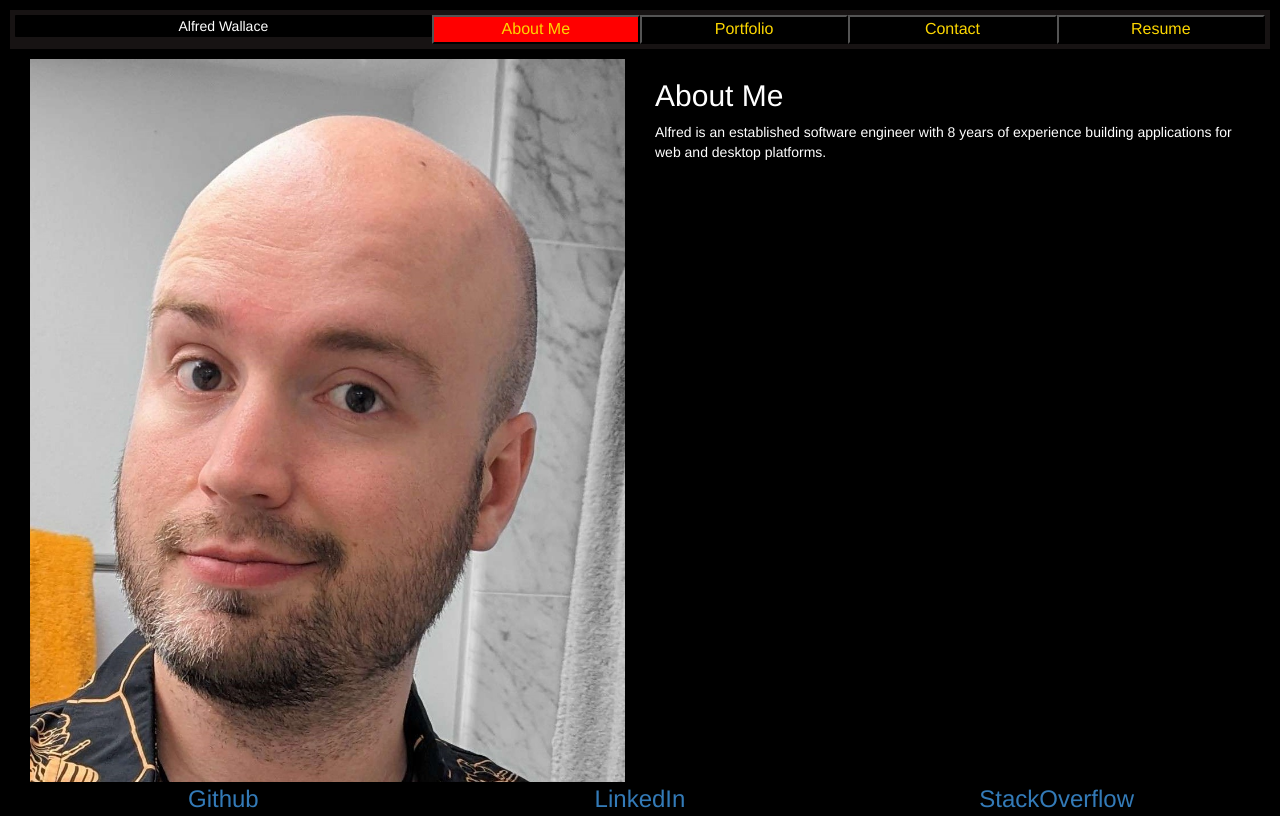
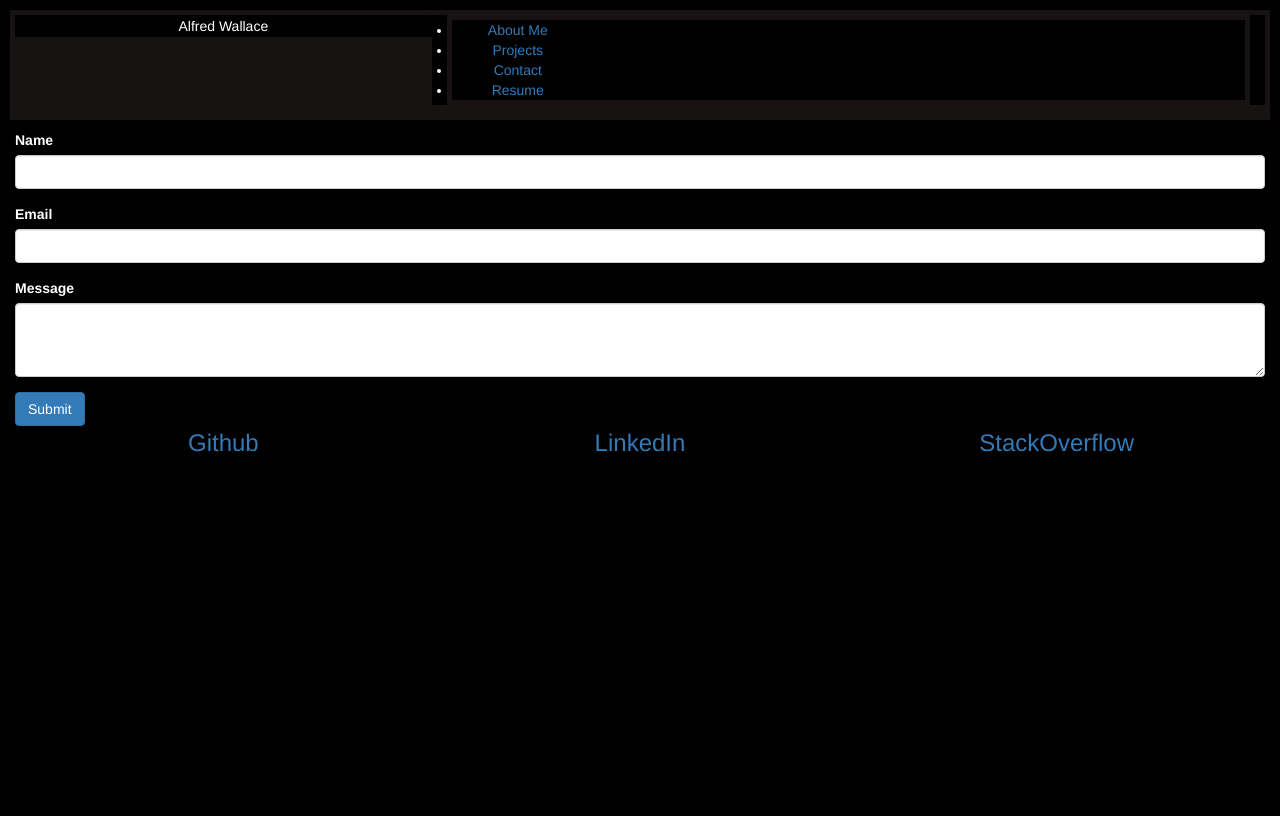
Before and after one commit to alfwall/portfolio-redux, a React (Vite) app: page /contact in a window 1280 px wide. Built offline with nearby package versions, Linux system fonts and the light colour scheme.

Commit message:
Swapped to react-router-dom, which has hella messed up the CSS

```diff
--- a/package.json
+++ b/package.json
@@ -12,7 +12,8 @@
   },
   "dependencies": {
     "react": "^18.2.0",
-    "react-dom": "^18.2.0"
+    "react-dom": "^18.2.0",
+    "react-router-dom": "^6.24.1"
   },
   "devDependencies": {
     "@types/react": "^18.2.15",
--- /dev/null
+++ b/src/App/Body/AboutMe/index.jsx
@@ -0,0 +1,18 @@
+function AboutMe() {
+    return (
+      <>
+        <div className="col-sm-6 col-xs-12">
+          <img src="../selfie.jpg" alt="A photo of Alfred." />
+        </div>
+        <div className="col-sm-6 col-xs-12">
+          <h2>About Me</h2>
+          <p>
+            Alfred is an established software engineer with 8 years of experience
+            building applications for web and desktop platforms.
+          </p>
+        </div>
+      </>
+    );
+  }
+
+  export default AboutMe;
--- /dev/null
+++ b/src/App/Body/Contact/index.jsx
@@ -0,0 +1,22 @@
+
+function Contact() {
+    return (
+        <form className="col-xs-12">
+            <div className="form-group">
+                <label htmlFor="name">Name</label>
+                <input type="text" className="form-control" id="name" />
+            </div>
+            <div className="form-group">
+                <label htmlFor="email">Email</label>
+                <input type="email" className="form-control" id="email" />
+            </div>
+            <div className="form-group">
+                <label htmlFor="message">Message</label>
+                <textarea className="form-control" id="message" rows="3"></textarea>
+            </div>
+            <button type="submit" className="btn btn-primary">Submit</button>
+        </form>
+    );
+}
+
+export default Contact;
--- /dev/null
+++ b/src/App/Body/Projects/index.jsx
@@ -0,0 +1,34 @@
+let myProjects = [
+    {
+        name: "Reading Roundtable",
+        url: "",
+        description: "",
+        image: ""
+    },
+    {
+        name: "Cattzeria",
+        url: "",
+        description: "",
+        image: ""
+    }
+];
+
+
+function Projects() {
+    return (
+        <div className="col-xs-12">
+            <h2>My Portfolio</h2>
+            <ul>
+                {myProjects.map(project => (
+                    <li key={project.name}>
+                        <a href={project.url}>{project.name}</a>
+                        <p>{project.description}</p>
+                        <img src={project.image} alt={project.name} />
+                    </li>
+                ))}
+            </ul>
+        </div>
+    );
+}
+
+export default Projects;
--- /dev/null
+++ b/src/App/Body/Resume/index.jsx
@@ -0,0 +1,13 @@
+
+function Resume() {
+    return (
+        <>
+            {/* Put downloadable file here */}
+            <a href="">
+                <img src="" alt="A download symbol" />
+            </a>
+        </>
+    );
+}
+
+export default Resume;
--- a/src/App/Body/index.css
+++ b/src/App/Body/index.css
@@ -1,5 +1,4 @@
-main img {
+img {
     width: 100%;
     height: 100%;
-
 }
--- a/src/App/Body/index.jsx
+++ b/src/App/Body/index.jsx
@@ -1,93 +1,8 @@
 import "./index.css"
 
-let myProjects = [
-    {
-        name: "Reading Roundtable",
-        url: "",
-        description: "",
-        image: ""
-    },
-    {
-        name: "Cattzeria",
-        url: "",
-        description: "",
-        image: ""
-    }
-];
+import AboutMe from "./AboutMe";
+import Projects from "./Projects";
+import Contact from "./Contact";
+import Resume from "./Resume";
 
-function Body(props) {
-    function renderBody(tabName) {
-        console.log(`rendering ${tabName}...`);
-        switch (tabName) {
-            case "about-me":
-                return (
-                    <>
-                        <div className="col-sm-6 col-xs-12">
-                            <img src="../../../selfie.jpg" alt="A photo of Alfred." />
-                        </div>
-                        <div className="col-sm-6 col-xs-12">
-                            <h2>About Me</h2>
-                            <p>
-                                Alfred is an established software engineer with 8 years of experience
-                                building applications for web and desktop platforms.
-                            </p>
-                        </div>
-                    </>
-                );
-            case "portfolio":
-                return (
-                    <div className="col-xs-12">
-                        <h2>My Portfolio</h2>
-                        <ul>
-                            {myProjects.map(project => (
-                                <li key={project.name}>
-                                    <a href={project.url}>{project.name}</a>
-                                    <p>{project.description}</p>
-                                    <img src={project.image} alt={project.name} />
-                                </li>
-                            ))}
-                        </ul>
-                    </div>
-                );
-            case "contact":
-                return (
-                    <form className="col-xs-12">
-                        <div className="form-group">
-                            <label htmlFor="name">Name</label>
-                            <input type="text" className="form-control" id="name" />
-                        </div>
-                        <div className="form-group">
-                            <label htmlFor="email">Email</label>
-                            <input type="email" className="form-control" id="email" />
-                        </div>
-                        <div className="form-group">
-                            <label htmlFor="message">Message</label>
-                            <textarea className="form-control" id="message" rows="3"></textarea>
-                        </div>
-                        <button type="submit" className="btn btn-primary">Submit</button>
-                    </form>
-                );
-            case "resume":
-                return (
-                    <>
-                        {/* Put downloadable file here */}
-                        <a href="">
-                            <img src="" alt="A download symbol" />
-                        </a>
-                    </>
-                );
-            default:
-                return (<div>Uh oh!!!</div>);
-        }
-    }
-
-    return (
-        <main className="col-xs-12">
-            <div className="row">
-                {renderBody(props.currentTab)}
-            </div>
-        </main>
-    );
-}
-
-export default Body;
+export { AboutMe, Projects, Contact, Resume };
--- a/src/App/Header/index.jsx
+++ b/src/App/Header/index.jsx
@@ -1,12 +1,9 @@
 import "./index.css"
+import { Link } from "react-router-dom"
 
 
-function Header(props) {
-    function ChangeTab(newTab) {
-        props.onTabClick(newTab);
-        console.log(`changing to new tab: ${newTab}`);
-    }
 
+const Navigation = (props) => {
     function StyleTab(currentTab) {
         //console.log(`styling tab: ${currentTab} against ${props.currentTab}`);
         if (currentTab === props.currentTab) {
@@ -15,25 +12,34 @@ function Header(props) {
             return "col-xs-12 col-sm-2"
         }
     }
+    return (
+        <ul className="col-xs-12 col-sm-8">
+            <div className="row">
+                <li>
+                    <Link to="/" className={StyleTab("about-me")}>About Me</Link>
+                </li>
+                <li>
+                    <Link to="/projects" className={StyleTab("projects")}>Projects</Link>
+                </li>
+                <li>
+                    <Link to="/contact" className={StyleTab("contact")}>Contact</Link>
+                </li>
+                <li>
+                    <Link to="/resume" className={StyleTab("resume")}>Resume</Link>
+                </li>
+            </div>
+        </ul>
+    );
+}
 
+const Header = (props) => {
     return (
         <header id="header" className="col-xs-12">
             <div className="row">
                 <span className="col-xs-12 col-sm-4">
                     Alfred Wallace
                 </span>
-                <button onClick={() => ChangeTab("about-me")} className={StyleTab("about-me")}>
-                    About Me
-                </button>
-                <button onClick={() => ChangeTab("portfolio")} className={StyleTab("portfolio")}>
-                    Portfolio
-                </button>
-                <button onClick={() => ChangeTab("contact")} className={StyleTab("contact")}>
-                    Contact
-                </button>
-                <button onClick={() => ChangeTab("resume")} className={StyleTab("resume")}>
-                    Resume
-                </button>
+                <Navigation currentTab={props.currentTab} />
             </div>
         </header>
     );
--- a/src/App/index.jsx
+++ b/src/App/index.jsx
@@ -1,20 +1,27 @@
-import React from "react";
+import { BrowserRouter, Routes, Route, Outlet } from "react-router-dom";
 import Header from "./Header"
-import Body from "./Body"
+import { AboutMe, Projects, Contact, Resume } from "./Body"
 import Footer from "./Footer"
 import "../bootstrap.min.css"
 import "./index.css"
 
+
+
 function App() {
-  const [currentTab, setCurrentTab] = React.useState("about-me")
-  console.log("App() called, currentTab = " + currentTab)
   return (
-    <div className="row">
-      <Header currentTab={currentTab} onTabClick={setCurrentTab} />
-      <Body currentTab={currentTab} />
+    <BrowserRouter>
+      <Header />
+      <Outlet />
+      <Routes>
+        <Route path="/" element={AboutMe()} />
+        <Route path="/projects" element={Projects()} />
+        <Route path="/contact" element={Contact()} />
+        <Route path="/resume" element={Resume()} />
+      </Routes>
       <Footer />
-    </div>
+
+    </BrowserRouter>
   )
 }
 
-export default App
+export default App;
```
Also changed, not shown: 1 other file (tests, documents, lock files or other folders).
